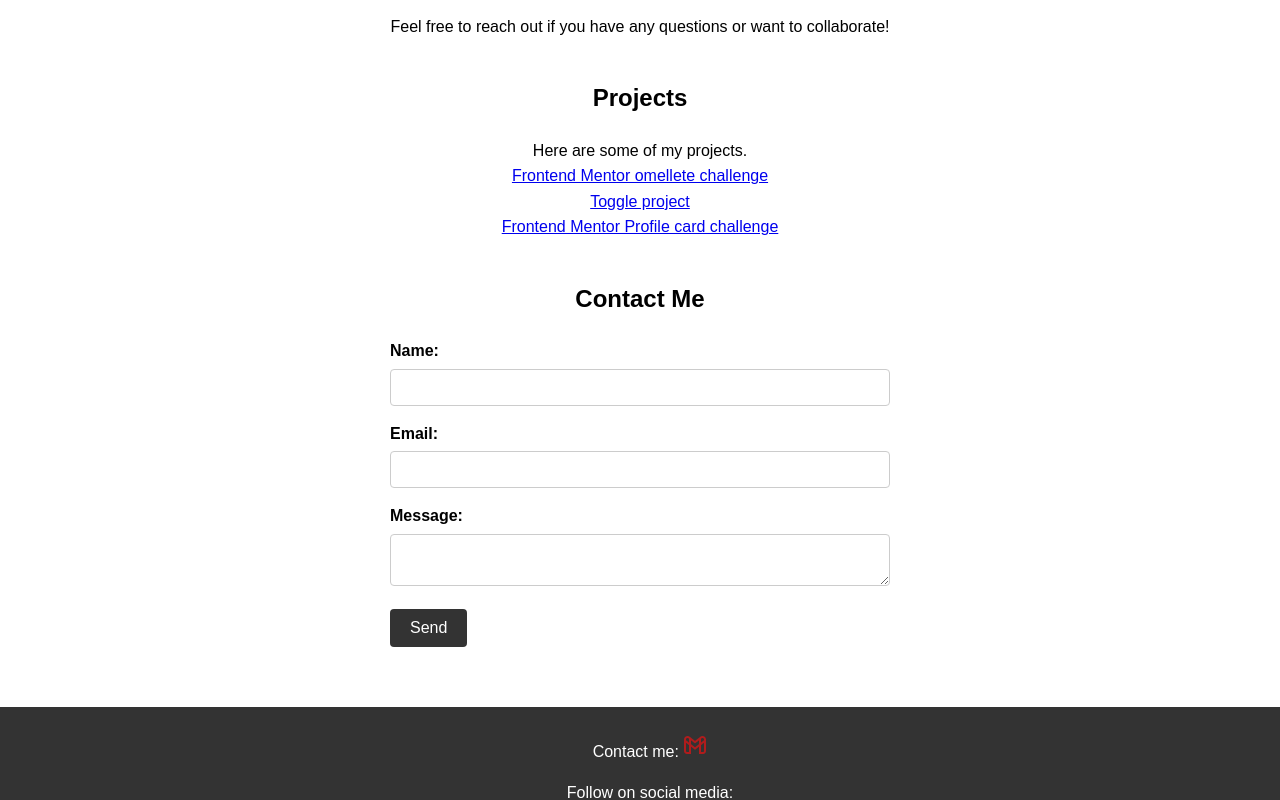
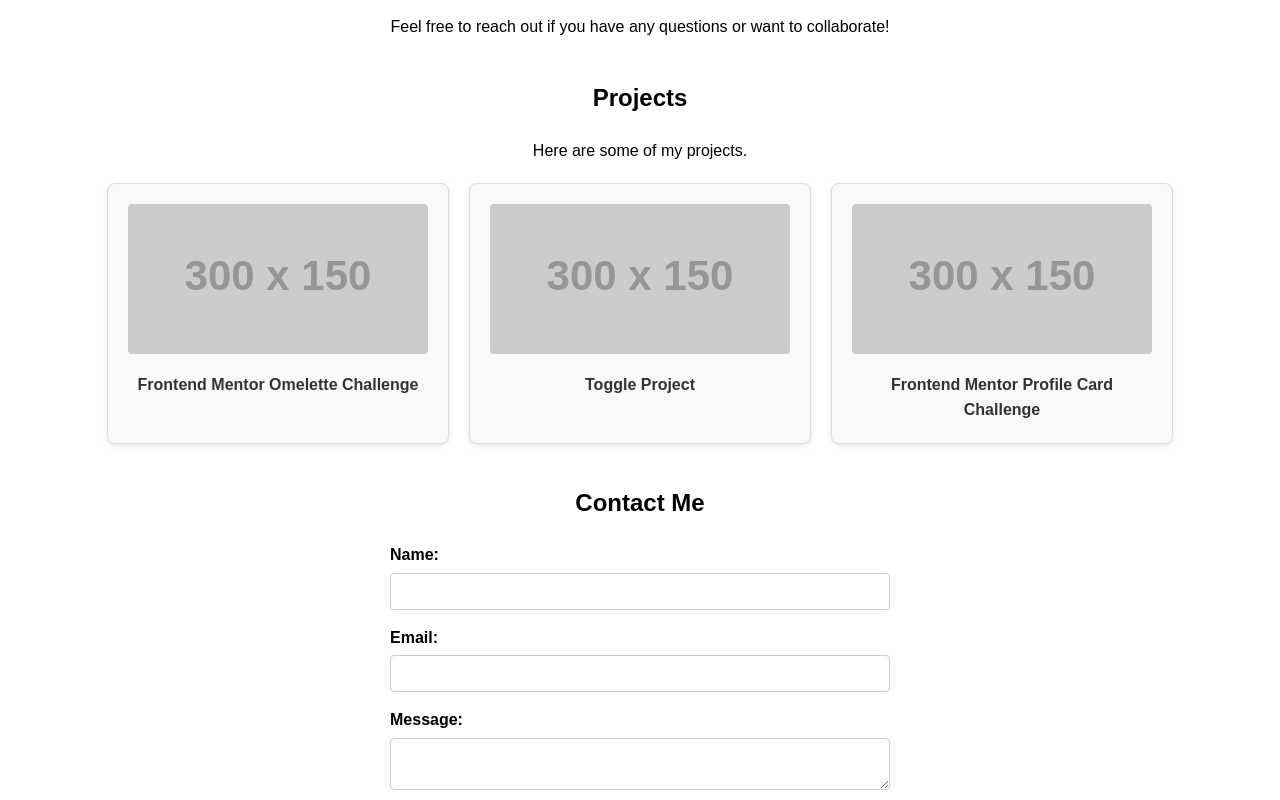
Before and after one commit to Ajewole-CODER/My-Website, a plain HTML site: page index.html in a window 1280 px wide. Shown: the part 760-1560 px from the top of the page. Drawn offline with Linux system fonts and the light colour scheme; placeholder pictures from the web are drawn by us.

Commit message:
Restructure projects section in index.html to use project cards; add CSS styles for project cards in toggle.css; include new images for projects

```diff
--- a/index.html
+++ b/index.html
@@ -55,12 +55,21 @@
         </section>
         <section id="projects" tabindex="-1">
             <h2>Projects</h2>
-            <p>
-                Here are some of my projects. <br />
-                <a href="https://github.com/Ajewole-CODER/Omelette/" target="_blank" rel="noopener noreferrer">Frontend Mentor omellete challenge</a> <br />
-                <a href="https://github.com/Ajewole-CODER/TOGGLE/" target="_blank" rel="noopener noreferrer">Toggle project</a> <br />
-                <a href="https://github.com/Ajewole-CODER/Profile-card" target="_blank" rel="noopener noreferrer">Frontend Mentor Profile card challenge</a>
-            </p>
+            <p>Here are some of my projects.</p>
+            <div class="projects-container">
+                <div class="project-card">
+                    <img src="https://via.placeholder.com/300x150/FF6B6B/FFFFFF?text=Omelette+Challenge" alt="Omelette Challenge" />
+                    <a href="https://github.com/Ajewole-CODER/Omelette/" target="_blank" rel="noopener noreferrer">Frontend Mentor Omelette Challenge</a>
+                </div>
+                <div class="project-card">
+                    <img src="https://via.placeholder.com/300x150/4ECDC4/FFFFFF?text=Toggle+Project" alt="Toggle Project" />
+                    <a href="https://github.com/Ajewole-CODER/TOGGLE/" target="_blank" rel="noopener noreferrer">Toggle Project</a>
+                </div>
+                <div class="project-card">
+                    <img src="https://via.placeholder.com/300x150/45B7D1/FFFFFF?text=Profile+Card+Challenge" alt="Profile Card Challenge" />
+                    <a href="https://github.com/Ajewole-CODER/Profile-card" target="_blank" rel="noopener noreferrer">Frontend Mentor Profile Card Challenge</a>
+                </div>
+            </div>
         </section>
         <section id="contact" tabindex="-1">
             <h2>Contact Me</h2>
@@ -85,7 +94,7 @@
                 <a href="https://wa.me/09033811709" target="_blank" rel="noopener noreferrer"><img src="images/whatsapp icon (2).png" alt="WhatsApp" /></a>
                 <a href="https://www.instagram.com/lemuelajewole/" target="_blank" rel="noopener noreferrer"><img src="images/icons8-instagram-15.png" alt="Instagram" /></a>
                 <a href="https://github.com/Ajewole-CODER" target="_blank" rel="noopener noreferrer"><img src="images/github.png" alt="Github" /></a>
-                <a href="https://www.telegram.com" target="_blank" rel="noopener noreferrer"></a>
+                <a href="https://www.threads.com/" target="_blank" rel="noopener noreferrer"></a>
             </div>
             <p>&copy; 2025 <a href="https://github.com/Ajewole-CODER" target="_blank" rel="noopener noreferrer">Ajewole-CODER</a>. All rights reserved.</p>
         </div>
--- a/styles/toggle.css
+++ b/styles/toggle.css
@@ -25,9 +25,6 @@ header {
     color: #fff;
     padding: 20px;
     text-align: center;
-    position: sticky;
-    top: 0;
-    z-index: 10;
 }
 
 /* Navigation styles */
@@ -238,6 +235,11 @@ footer {
     .social-icons {
         flex-wrap: wrap;
     }
+
+    .project-card {
+        width: 100%;
+        max-width: 300px;
+    }
 }
 
 /* Focus styles for accessibility */
@@ -284,3 +286,56 @@ button[type="submit"]:hover,
 button[type="submit"]:focus {
     background-color: #555;
 }
+
+/* Projects container and cards */
+.projects-container {
+    display: flex;
+    flex-wrap: wrap;
+    justify-content: center;
+    gap: 20px;
+    margin-top: 20px;
+}
+
+.project-card {
+    background-color: #f9f9f9;
+    border: 1px solid #ddd;
+    border-radius: 8px;
+    padding: 20px;
+    width: 300px;
+    box-shadow: 0 2px 5px rgba(0,0,0,0.1);
+    transition: transform 0.3s, box-shadow 0.3s;
+    text-align: center;
+}
+
+.project-card img {
+    width: 100%;
+    height: auto;
+    border-radius: 4px;
+    margin-bottom: 10px;
+}
+
+.project-card:hover {
+    transform: translateY(-5px);
+    box-shadow: 0 4px 10px rgba(0,0,0,0.2);
+}
+
+.project-card a {
+    color: #333;
+    text-decoration: none;
+    font-weight: bold;
+    display: block;
+}
+
+.project-card a:hover {
+    text-decoration: underline;
+}
+
+/* Dark mode for project cards */
+body.dark-mode .project-card {
+    background-color: #2c2c2c;
+    border-color: #555;
+}
+
+body.dark-mode .project-card a {
+    color: #fff;
+}
```
Also changed, not shown: images/IMG_20230814_132021_543.jpg (added), images/WhatsApp Image 2025-03-25 at 09.50.36_ef60a700.jpg (added), images/wallpapers for computer engineers.jpg (added), 1 other file.
